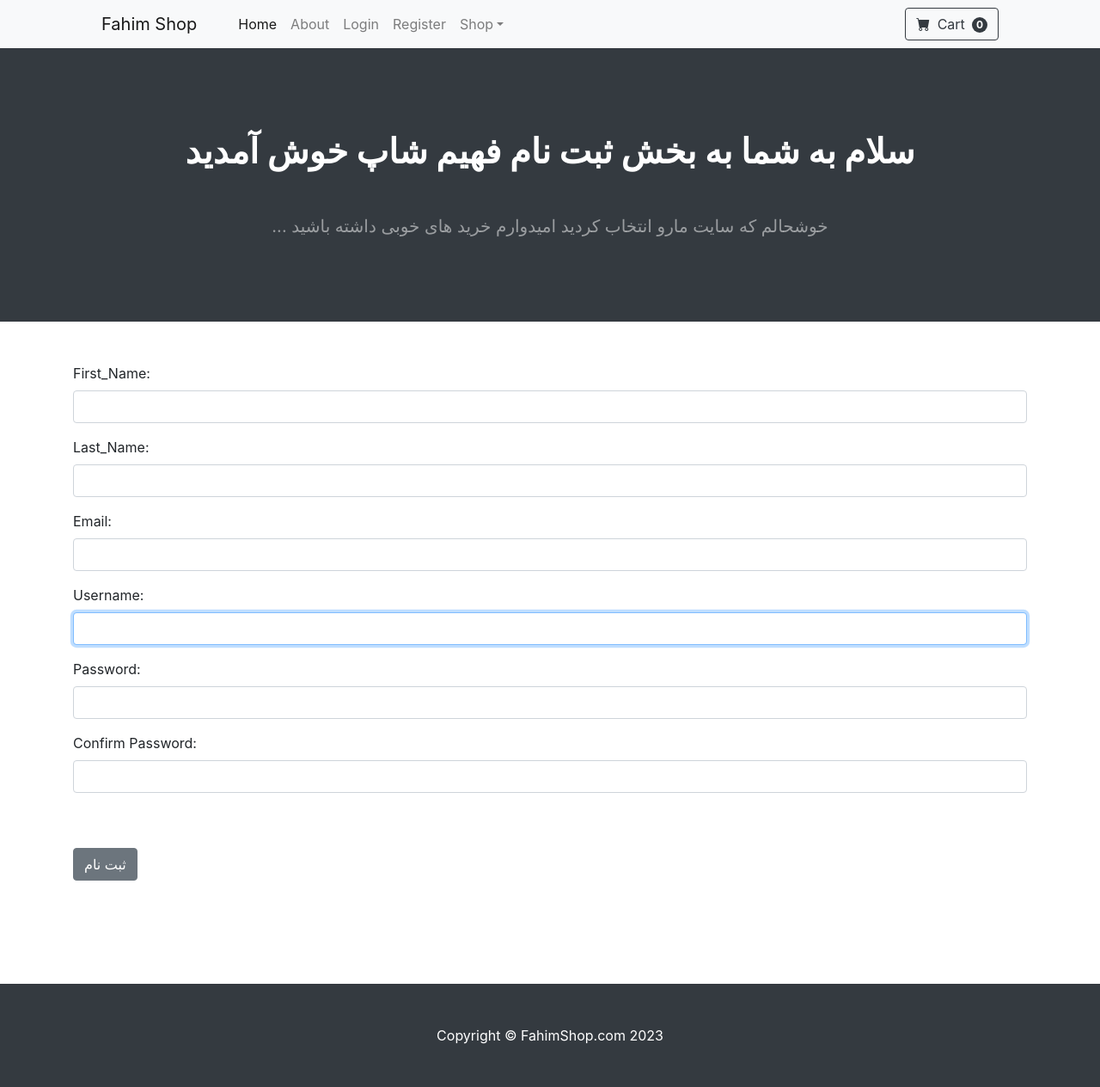
After one commit to FahimReza1386/FahimShop, a Django app: page /Register/ in a window 1280 px wide. The commit adds this page. Shown: the whole page at 86% size. Run offline with Django 5.2, Linux system fonts and the light colour scheme; some libraries are stand-ins or nearby versions.

Commit message:
Create a Register New User

```diff
--- /dev/null
+++ b/Website/Store/forms.py
@@ -0,0 +1,22 @@
+from django.contrib.auth.models import User
+from django.contrib.auth.forms import  UserCreationForm
+from django import forms
+
+class RegisterForm(UserCreationForm):
+
+    def __init__(self, *args, **kwargs):
+        super(RegisterForm , self).__init__(*args , **kwargs)
+        for item in self.visible_fields():
+            item.field.widget.attrs['class'] = 'form-control'
+            item.field.widget.attrs['style'] = 'text-align: center;'
+
+    first_name = forms.CharField(required=True , label='First_Name')
+    last_name = forms.CharField(required=False , label='Last_Name')
+    email = forms.EmailField(required=True , widget=forms.TextInput() , label='Email')
+    username = forms.CharField(required=True , label='Username' , max_length=50 , min_length=5)
+    password1 = forms.CharField(required=True , label='Password' , widget=forms.PasswordInput() , max_length=50)
+    password2 = forms.CharField(required=True , label='Confirm Password' , widget=forms.PasswordInput() , max_length=50)
+
+    class Meta:
+        model = User
+        fields = ('first_name', 'last_name', 'email', 'username', 'password1')
--- /dev/null
+++ b/Website/Store/templates/Register.html
@@ -0,0 +1,40 @@
+{% extends 'base.html' %}
+
+
+
+{% block content %}
+
+
+<!--  ------------- Header Page -------------- -->
+
+            <header class="bg-dark py-5">
+            <div class="container px-4 px-lg-5 my-5">
+                <div class="text-center text-white">
+                    <h1 class="display-10 fw-bolder">سلام به شما به بخش ثبت نام فهیم شاپ خوش آمدید</h1>
+                    <p class="lead fw-normal text-white-50 mb-0 mt-5"> ... خوشحالم که سایت مارو انتخاب کردید امیدوارم خرید های خوبی داشته باشید </p>
+                </div>
+            </div>
+        </header>
+
+
+    <div class="container mt-5">
+        <form action="{% url 'Register' %}" method="post" >
+    {% csrf_token %}
+
+            {{ form.as_p }}
+    <br/><br/>
+    <button type="submit" class="btn btn-secondary">
+        ثبت نام
+    </button>
+
+
+</form>
+    </div>
+
+
+
+
+
+
+<br/><br/><br/><br/><br/>
+{% endblock %}
--- a/Website/Store/templates/navbar.html
+++ b/Website/Store/templates/navbar.html
@@ -7,11 +7,20 @@
                     <ul class="navbar-nav me-auto mb-2 mb-lg-0 ms-lg-4">
                         <li class="nav-item"><a class="nav-link active" aria-current="page" href="/">Home</a></li>
                         <li class="nav-item"><a class="nav-link" href="{% url 'About' %}">About</a></li>
+
+
+
                         {% if user.is_authenticated %}
                         <li class="nav-item"><a class="nav-link" href="{% url 'Logout' %}">Logout</a></li>
                         {% else %}
+
                         <li class="nav-item"><a class="nav-link" href="{% url 'Login' %}">Login</a></li>
+                        <li class="nav-item"><a class="nav-link" href="{% url 'Register' %}">Register</a></li>
                         {% endif %}
+
+
+
+
                         <li class="nav-item dropdown">
                             <a class="nav-link dropdown-toggle" id="navbarDropdown" href="#" role="button" data-bs-toggle="dropdown" aria-expanded="false">Shop</a>
                             <ul class="dropdown-menu" aria-labelledby="navbarDropdown">
--- a/Website/Store/urls.py
+++ b/Website/Store/urls.py
@@ -7,4 +7,5 @@ urlpatterns = [
     path('About/' , views.About, name='About'),
     path('Login/' , views.Login_User , name='Login'),
     path('Logout/' , views.Logout_User , name='Logout'),
+    path('Register/' , views.Register_User , name='Register'),
 ]
--- a/Website/Store/views.py
+++ b/Website/Store/views.py
@@ -1,8 +1,13 @@
 from django.shortcuts import render , redirect
 from . import models
+from .forms import RegisterForm
 from .models import Product
 from django.contrib.auth import authenticate , login , logout
 from django.contrib import messages
+from django.contrib.auth.models import User
+from django.contrib.auth.forms import UserCreationForm
+from django import forms
+from . import forms
 
 # Create your views here.
 
@@ -35,3 +40,26 @@ def Logout_User(request):
     logout(request)
     messages.warning(request , '!! تبریک ! با موفقیت از حساب خود خارج شدید ')
     return redirect('/')
+
+def Register_User(request):
+    if request.method == 'POST':
+        forms = RegisterForm(request.POST)
+        if forms.is_valid() :
+            if forms.data['password1'] == forms.data['password2']:
+                forms.save()
+                UserName = forms.data['username']
+                Confirm_Password = forms.data['password2']
+                user = authenticate(username=UserName, password=Confirm_Password)
+                if user is not None:
+                    login(request , user)
+                    messages.success(request , 'تبریک ! حساب شما با موفقیت ساخته شد')
+                    return redirect('/')
+            else:
+                messages.error(request , 'لطلفا تکرار رمز عبور را صحیح وارد کنید')
+                return redirect('/Register')
+        else:
+            messages.error(request , ' لطقا فیلد هارو صحیح وارد کنید')
+            return redirect('/Register')
+    else:
+        forms = RegisterForm()
+        return render(request=request , template_name='Register.html' , context={'form' : forms})
```
Also changed, not shown: Website/db.sqlite3, Website/media/uploads/product/keybord-white.jpg (added).
